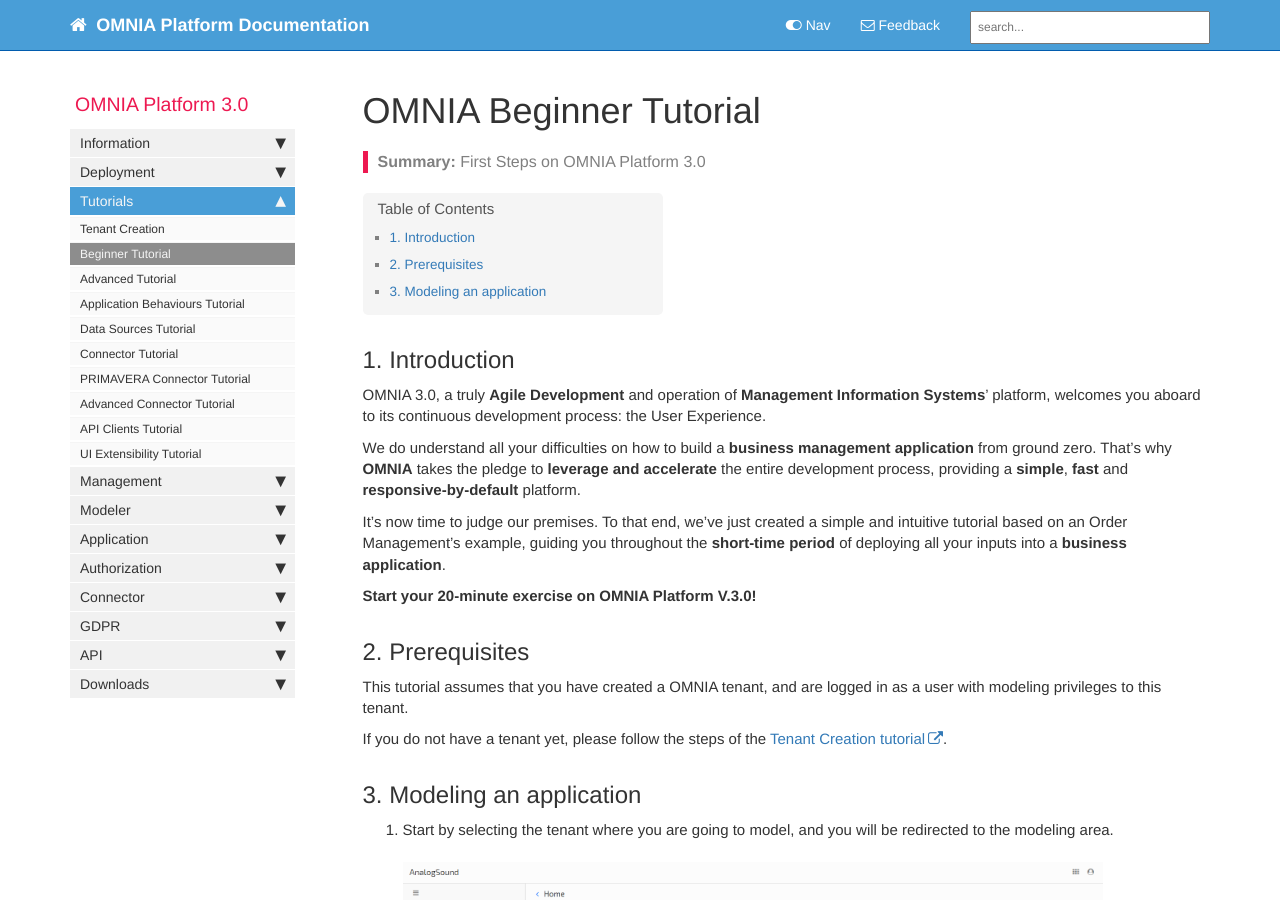
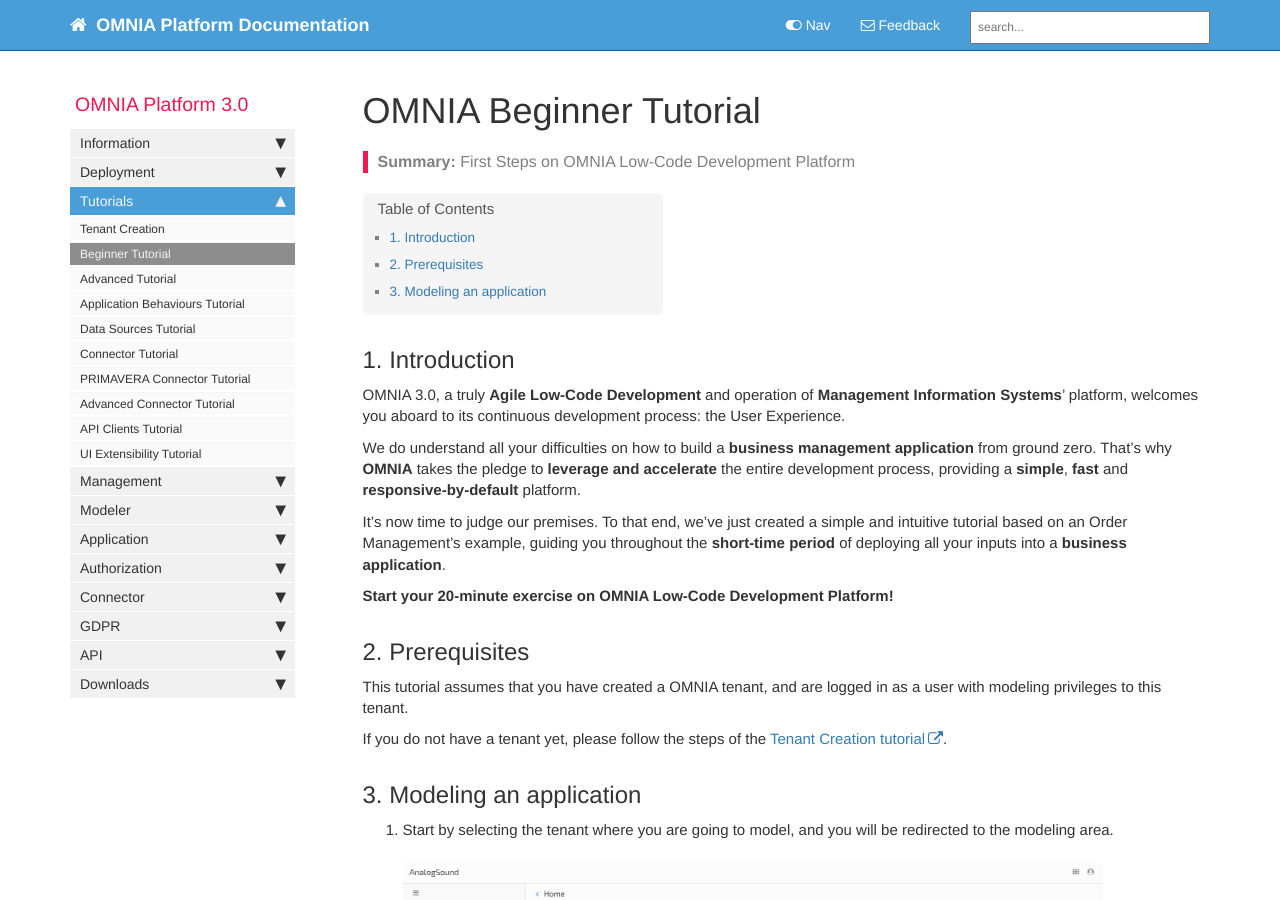
Before and after one commit to daniel8lopes/omnia3, a Jekyll site: the page built from docs/pages/omnia3/Tutorials/omnia3_beginnertutorial.md, in a window 1280 px wide and 900 px high. Built offline with Jekyll 4.4.1, drawn with Linux system fonts in a browser that asks for light colours; nearby versions of some CDN libraries; comment, search, counter and statistics services are not loaded; some of the changed text lies outside the part shown.

Commit message:
Update omnia3_beginnertutorial.md

```diff
--- a/docs/pages/omnia3/Tutorials/omnia3_beginnertutorial.md
+++ b/docs/pages/omnia3/Tutorials/omnia3_beginnertutorial.md
@@ -1,7 +1,7 @@
 ---
 title: OMNIA Beginner Tutorial
 keywords: omnia3
-summary: "First Steps on OMNIA Platform 3.0"
+summary: "First Steps on OMNIA Low-Code Development Platform"
 sidebar: omnia3_sidebar
 permalink: omnia3_beginnertutorial.html
 folder: omnia3
@@ -9,19 +9,19 @@ folder: omnia3
 
 ## 1. Introduction
 
-OMNIA 3.0, a truly **Agile Development** and operation of **Management Information Systems**' platform, welcomes you aboard to its continuous development process: the User Experience.
+OMNIA 3.0, a truly **Agile Low-Code Development** and operation of **Management Information Systems**' platform, welcomes you aboard to its continuous development process: the User Experience.
 
 We do understand all your difficulties on how to build a **business management application** from ground zero. That's why **OMNIA** takes the pledge to **leverage and accelerate** the entire development process, providing a **simple**, **fast** and **responsive-by-default** platform.
 
 It's now time to judge our premises. To that end, we've just created a simple and intuitive tutorial based on an Order Management's example, guiding you throughout the **short-time period** of deploying all your inputs into a **business application**.
 
-**Start your 20-minute exercise on OMNIA Platform V.3.0!**
+**Start your 20-minute exercise on OMNIA Low-Code Development Platform!**
 
 ## 2. Prerequisites
 
 This tutorial assumes that you have created a OMNIA tenant, and are logged in as a user with modeling privileges to this tenant.
 
-If you do not have a tenant yet, please follow the steps of the [Tenant Creation tutorial](http://docs.numbersbelieve.com/omnia3_tenantcreation.html).
+If you do not have a tenant yet, please follow the steps of the [Tenant Creation tutorial](https://docs.omnialowcode.com/omnia3_tenantcreation.html).
 
 ## 3. Modeling an application
 
@@ -100,4 +100,4 @@ If you do not have a tenant yet, please follow the steps of the [Tenant Creation
     ![Application_Final_Interface](/images/tutorials/beginner/Application-View-PurchaseOrder.PNG)
 
 
-    **Congratulations** on your very **first insight** into OMNIA Platform's true **development agility**! Now, it's time to **move** to our next challenge: [**OMNIA's Platform Advanced Tutorial**](http://docs.numbersbelieve.com/omnia3_advancedtutorial.html).
+    **Congratulations** on your very **first insight** into OMNIA Platform's true **development agility**! Now, it's time to **move** to our next challenge: [**OMNIA's Platform Advanced Tutorial**](https://docs.omnialowcode.com/omnia3_advancedtutorial.html).
```
Also changed, not shown: other parts of docs/pages/omnia3/Tutorials/omnia3_beginnertutorial.md (+1 -1 lines).
